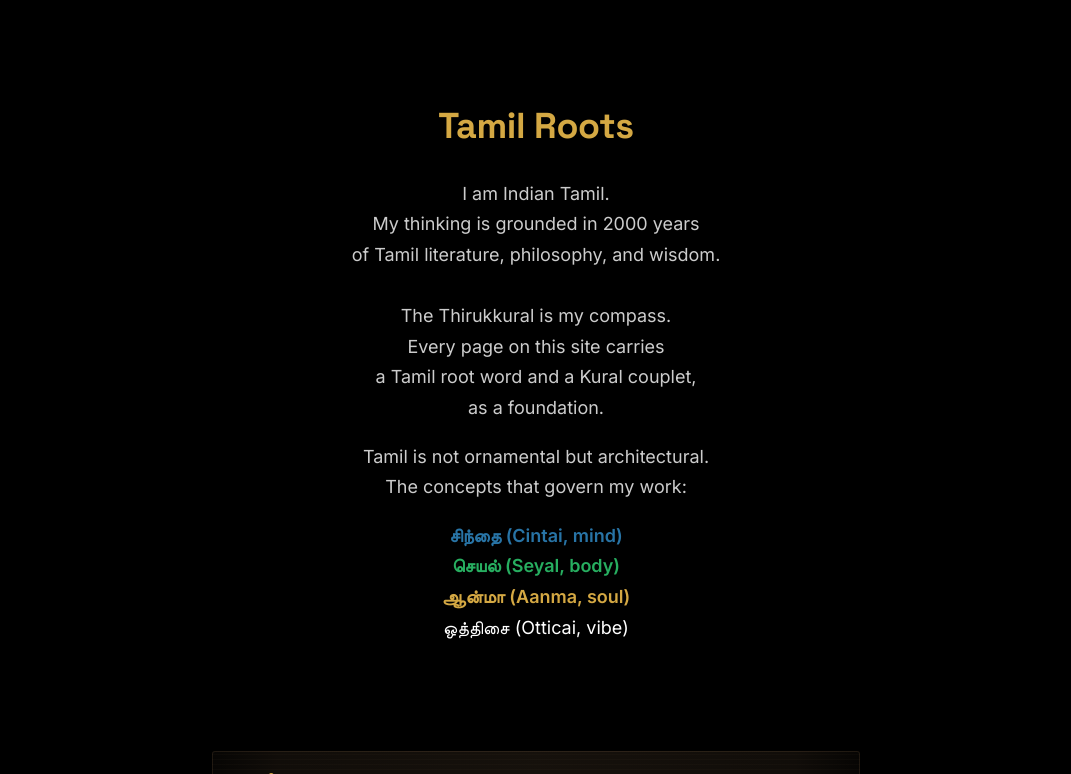
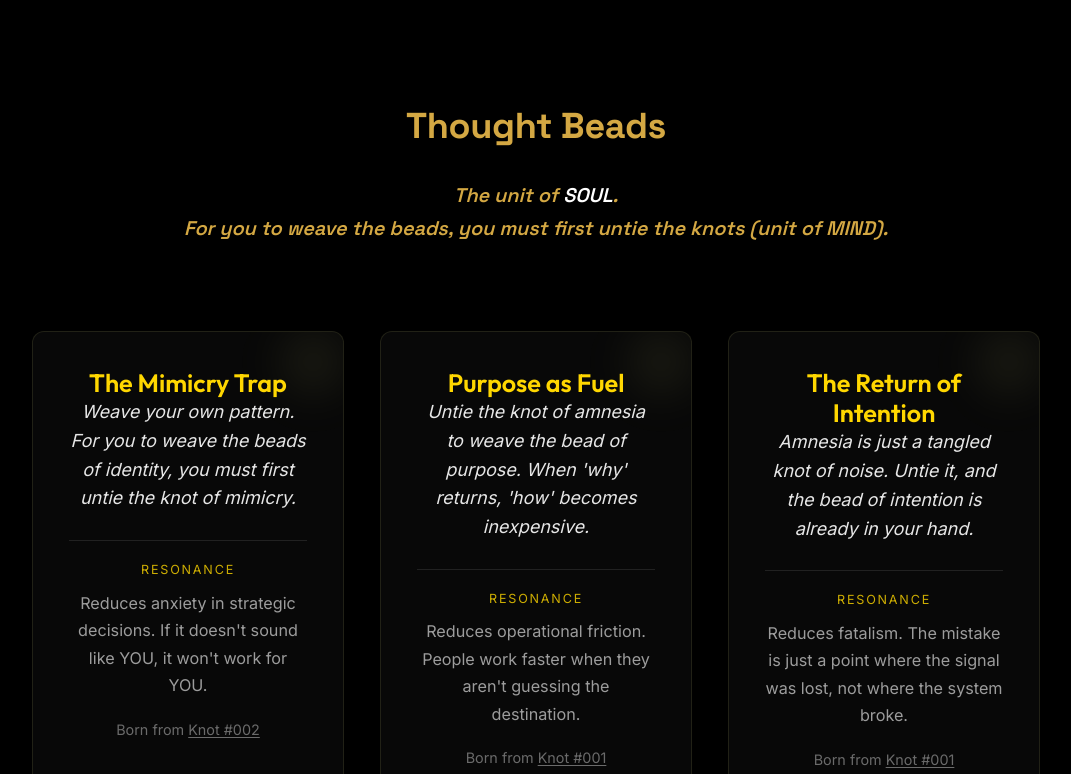
Before and after one commit to synthanai/naveenriaz.com, an Astro site: page /play in a window 1280 px wide. Shown: the part 2806-3580 px from the top of the page, without its empty margins (104-1175 px from the left). Built offline with nearby package versions, Linux system fonts and the light colour scheme; Astro itself is replaced by a stand-in of ours.

Commit message:
feat: implement Thought Beads collection and display grid on play page

```diff
--- /dev/null
+++ b/src/content/beads/mimicry-trap.md
@@ -0,0 +1,12 @@
+---
+title: "The Mimicry Trap"
+essence: "Weave your own pattern. For you to weave the beads of identity, you must first untie the knot of mimicry."
+resonance: "Reduces anxiety in strategic decisions. If it doesn't sound like YOU, it won't work for YOU."
+kural_number: 592
+born_from_knot: "002"
+date: 2026-03-30
+---
+
+Mimicry is the safest form of failure. It feels like progress because you are following a 'proven' playbook, but it is actually a slow death of the soul. No amount of borrowed identity can substitute for the real thing.
+
+Stop asking what the industry is doing. Start asking what only you would bother doing.
--- /dev/null
+++ b/src/content/beads/purpose-fuel.md
@@ -0,0 +1,10 @@
+---
+title: "Purpose as Fuel"
+essence: "Untie the knot of amnesia to weave the bead of purpose. When 'why' returns, 'how' becomes inexpensive."
+resonance: "Reduces operational friction. People work faster when they aren't guessing the destination."
+kural_number: 444
+born_from_knot: "001"
+date: 2026-03-30
+---
+
+You cannot pay salaries with purpose, but you cannot pay people to care without it either. When intention leaves the meeting, apathy fills the vacuum. Apathy is the most expensive line item on your P&L.
--- /dev/null
+++ b/src/content/beads/return-intention.md
@@ -0,0 +1,10 @@
+---
+title: "The Return of Intention"
+essence: "Amnesia is just a tangled knot of noise. Untie it, and the bead of intention is already in your hand."
+resonance: "Reduces fatalism. The mistake is just a point where the signal was lost, not where the system broke."
+kural_number: 666
+born_from_knot: "001"
+date: 2026-03-30
+---
+
+Amnesia is just the erosion of the signal. When you stop the erosion, the original resonance returns. It is easier to recover your own truth than to keep maintaining someone else's.
--- a/src/content/config.ts
+++ b/src/content/config.ts
@@ -66,4 +66,16 @@ const sparks = defineCollection({
   }),
 });
 
-export const collections = { collisions, knots, sparks };
+const beads = defineCollection({
+  type: 'content',
+  schema: z.object({
+    title: z.string(),
+    essence: z.string(),
+    resonance: z.string(),
+    kural_number: z.number().optional(),
+    born_from_knot: z.string().optional(),
+    date: z.coerce.date(),
+  }),
+});
+
+export const collections = { collisions, knots, sparks, beads };
--- a/src/pages/play.astro
+++ b/src/pages/play.astro
@@ -8,6 +8,13 @@ import "../styles/global.css";
 import Header from "../components/Header.astro";
 import Footer from "../components/Footer.astro";
 import TamilRoot from "../components/TamilRoot.astro";
+import { getCollection } from "astro:content";
+
+const beads = await getCollection("beads");
+// Sort by date or order
+const sortedBeads = beads.sort(
+  (a, b) => b.data.date.valueOf() - a.data.date.valueOf(),
+);
 ---
 
 <!doctype html>
@@ -22,11 +29,89 @@ import TamilRoot from "../components/TamilRoot.astro";
     />
     <meta property="og:type" content="website" />
     <meta property="og:title" content="Play | Naveen Riaz" />
-    <meta property="og:description" content="Who I am. Tamil roots, identity architecture, and the philosophy that governs everything I build." />
+    <meta
+      property="og:description"
+      content="Who I am. Tamil roots, identity architecture, and the philosophy that governs everything I build."
+    />
     <meta property="og:image" content="https://naveenriaz.com/og-image.png" />
     <meta property="og:url" content="https://naveenriaz.com/play/" />
     <meta name="twitter:card" content="summary_large_image" />
     <link rel="icon" type="image/svg+xml" href="/favicon.svg" />
+    <style>
+      .beads-grid {
+        display: grid;
+        grid-template-columns: repeat(auto-fill, minmax(300px, 1fr));
+        gap: 2rem;
+        margin-top: 2rem;
+      }
+      .bead-card {
+        position: relative;
+        background: rgba(255, 255, 255, 0.03);
+        backdrop-filter: blur(10px);
+        border: 1px solid rgba(255, 255, 150, 0.1);
+        border-radius: 12px;
+        padding: 2rem;
+        overflow: hidden;
+        transition:
+          transform 0.3s ease,
+          border-color 0.3s ease;
+      }
+      .bead-card:hover {
+        transform: translateY(-5px);
+        border-color: rgba(255, 255, 150, 0.3);
+      }
+      .bead-pattern {
+        position: absolute;
+        top: -20px;
+        right: -20px;
+        width: 100px;
+        height: 100px;
+        background: radial-gradient(
+          circle,
+          rgba(255, 255, 150, 0.1) 0%,
+          transparent 70%
+        );
+        border-radius: 50%;
+        filter: blur(20px);
+      }
+      .bead-card h3 {
+        margin-top: 0;
+        font-family: "Outfit", sans-serif;
+        color: var(--color-gold, #ffd700);
+        font-size: 1.4rem;
+      }
+      .bead-essence {
+        font-style: italic;
+        color: rgba(255, 255, 255, 0.9);
+        line-height: 1.6;
+        margin-bottom: 1.5rem;
+      }
+      .bead-resonance {
+        font-size: 0.9rem;
+        color: rgba(255, 255, 255, 0.6);
+        border-top: 1px solid rgba(255, 255, 255, 0.1);
+        padding-top: 1rem;
+      }
+      .bead-resonance .label {
+        display: block;
+        text-transform: uppercase;
+        font-size: 0.7rem;
+        letter-spacing: 0.1rem;
+        margin-bottom: 0.5rem;
+        color: var(--color-gold, #ffd700);
+        opacity: 0.8;
+      }
+      .bead-origin {
+        margin-top: 1rem;
+        font-size: 0.8rem;
+        color: rgba(255, 255, 255, 0.4);
+      }
+      .bead-origin a {
+        color: inherit;
+        text-decoration: underline;
+        text-underline-offset: 2px;
+      }
+    </style>
   </head>
   <body class="section-play">
     <Header activeNav="play" />
@@ -160,6 +245,44 @@ import TamilRoot from "../components/TamilRoot.astro";
 
       <div class="divider"><img src="/logo-h.svg" alt="ஃ" /></div>
 
+      <!-- Section: Thought Beads (SOUL) -->
+      <section class="section--tight">
+        <h2>Thought Beads</h2><br />
+        <p class="section-hook">
+          The unit of <strong>SOUL</strong>. <br />
+          For you to weave the beads, you must first untie the knots (unit of MIND).
+        </p>
+        <br />
+
+        <div class="beads-grid">
+          {
+            sortedBeads.map((bead) => (
+              <div class="bead-card">
+                <div class="bead-pattern" />
+                <div class="bead-content">
+                  <h3>{bead.data.title}</h3>
+                  <p class="bead-essence">{bead.data.essence}</p>
+                  <div class="bead-resonance">
+                    <span class="label">Resonance</span>
+                    {bead.data.resonance}
+                  </div>
+                  {bead.data.born_from_knot && (
+                    <div class="bead-origin">
+                      Born from{" "}
+                      <a href={`/knots/organizations/`}>
+                        Knot #{bead.data.born_from_knot}
+                      </a>
+                    </div>
+                  )}
+                </div>
+              </div>
+            ))
+          }
+        </div>
+      </section>
+
+      <div class="divider"><img src="/logo-h.svg" alt="ஃ" /></div>
+
       <!-- Section 4: Tamil Roots -->
       <section class="section--tight">
         <h2>Tamil Roots</h2><br />
```
